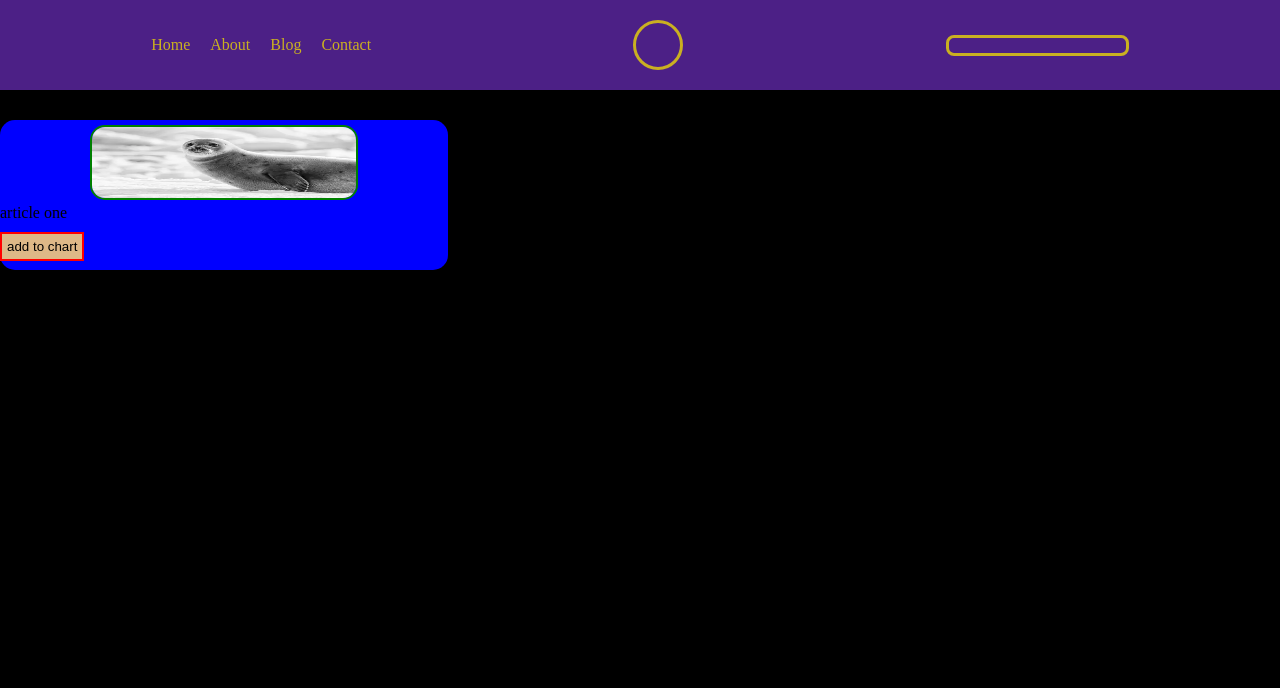
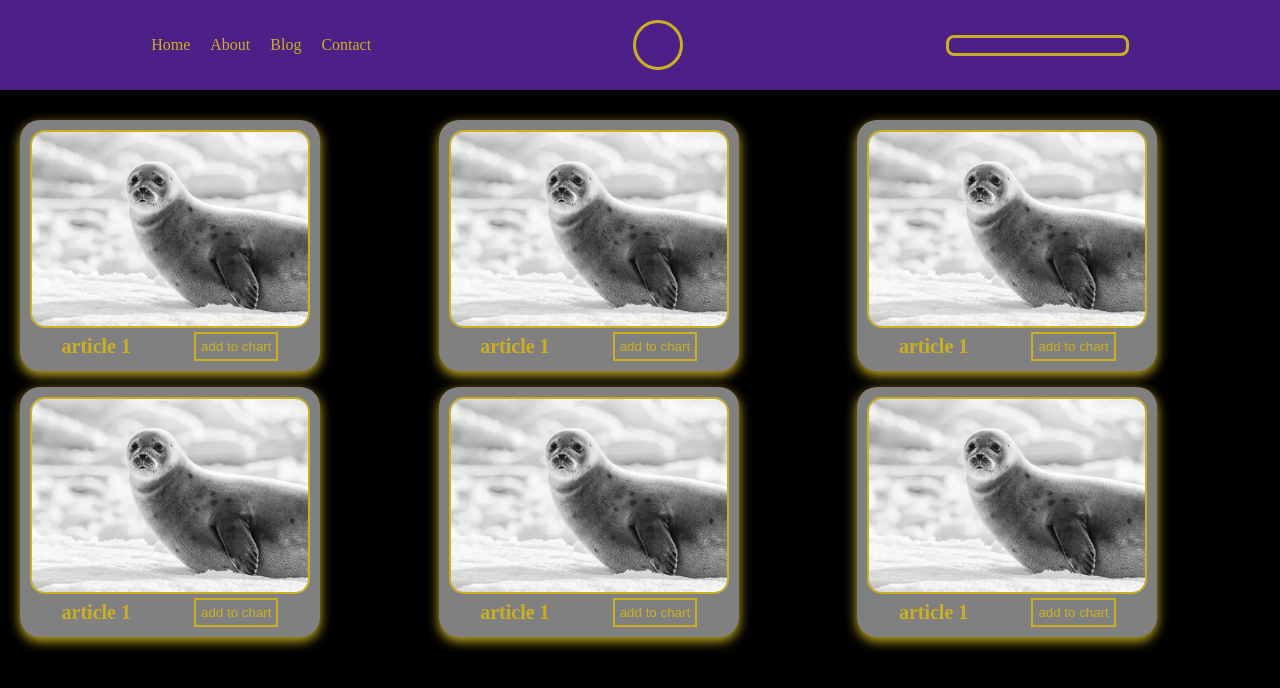
Before and after one commit to Oussecg/fo9ma.com, a website: page index.html in a window 1280 px wide. Drawn offline with nearby package versions, Linux system fonts and the light colour scheme.

Commit message:
I fix the main page with good css and clean html !

```diff
--- a/index.html
+++ b/index.html
@@ -24,19 +24,49 @@
     <input class="search-bar" type="text" name="" id="" />
   </header>
   <body>
-    <form>
-      <div class="image">
-        <img
-          src="FO9MA.webp"
-          alt=""
-          width="60%
-        "
-          height="75PX
-        "
-        />
+    <form class="articles-container">
+      <div class="article-container">
+        <img class="article-image" src="FO9MA.webp" alt="" />
+        <div class="article-data-container">
+          <label class="article-name">article 1</label>
+          <button class="add-cart" id="add-cart">add to chart</button>
+        </div>
       </div>
-      <div class="articale">article one</div>
-      <button type="button">add to chart</button>
+      <div class="article-container">
+        <img class="article-image" src="FO9MA.webp" alt="" />
+        <div class="article-data-container">
+          <label class="article-name">article 1</label>
+          <button class="add-cart" id="add-cart">add to chart</button>
+        </div>
+      </div>
+      <div class="article-container">
+        <img class="article-image" src="FO9MA.webp" alt="" />
+        <div class="article-data-container">
+          <label class="article-name">article 1</label>
+          <button class="add-cart" id="add-cart">add to chart</button>
+        </div>
+      </div>
+      <div class="article-container">
+        <img class="article-image" src="FO9MA.webp" alt="" />
+        <div class="article-data-container">
+          <label class="article-name">article 1</label>
+          <button class="add-cart" id="add-cart">add to chart</button>
+        </div>
+      </div>
+      <div class="article-container">
+        <img class="article-image" src="FO9MA.webp" alt="" />
+        <div class="article-data-container">
+          <label class="article-name">article 1</label>
+          <button class="add-cart" id="add-cart">add to chart</button>
+        </div>
+      </div>
+      <div class="article-container">
+        <img class="article-image" src="FO9MA.webp" alt="" />
+        <div class="article-data-container">
+          <label class="article-name">article 1</label>
+          <button class="add-cart" id="add-cart">add to chart</button>
+        </div>
+      </div>
     </form>
   </body>
   <script src="script.js"></script>
--- a/style.css
+++ b/style.css
@@ -22,6 +22,7 @@ body {
   justify-content: space-around;
   align-items: center;
   padding: 20px;
+  margin-bottom: 10px;
 }
 
 .links-list {
@@ -62,35 +63,49 @@ body {
 .search-bar:focus {
   padding: 2px 5px;
 }
-form {
-  width: 35%;
-  background-color: blue;
-  height: 150px;
-  margin-bottom: 30px;
-  margin-top: 30px;
+
+.articles-container {
+  display: grid;
+  padding: 20px;
+  grid-template-columns: repeat(auto-fit, minmax(300px, 1fr));
+  gap: 16px;
+}
+
+.article-container{
+  width: 300px;
+  padding: 10px;
+  background-color: grey;
+  border-radius: 20px;
+  box-shadow: 0 4px 12px var(--font-color);
+}
+
+.article-image {
+  width: 280px;
+  border: 2px solid var(--font-color);
   border-radius: 15px;
 }
-button {
-  display: inline-block;
-  margin-top: 10px;
+
+.article-data-container{
+  display: flex;
+  justify-content: space-around;
+  align-items: center;
+}
+
+.add-cart {
   padding: 5px;
   text-align: center;
-  border: 2px solid red;
-  background-color: burlywood;
+  border: 2px solid var(--font-color);
+  color: var(--font-color);
+  background-color: inherit;
 }
-.article {
-  display: inline-block;
-  margin-right: 55%;
-  margin-top: 10px;
+
+.add-cart:hover{
+  color: red;
+  border-color: red;
+  scale: 1.1;
+}
+.article-name {
   font-size: 20px;
-  color: rgb(73, 7, 7);
+  color: var(--font-color);
   font-weight: bold;
 }
-.image img {
-  border: 2px solid green;
-  border-radius: 15px;
-  margin-top: 5px;
-}
-.image {
-  text-align: center;
-}
```
